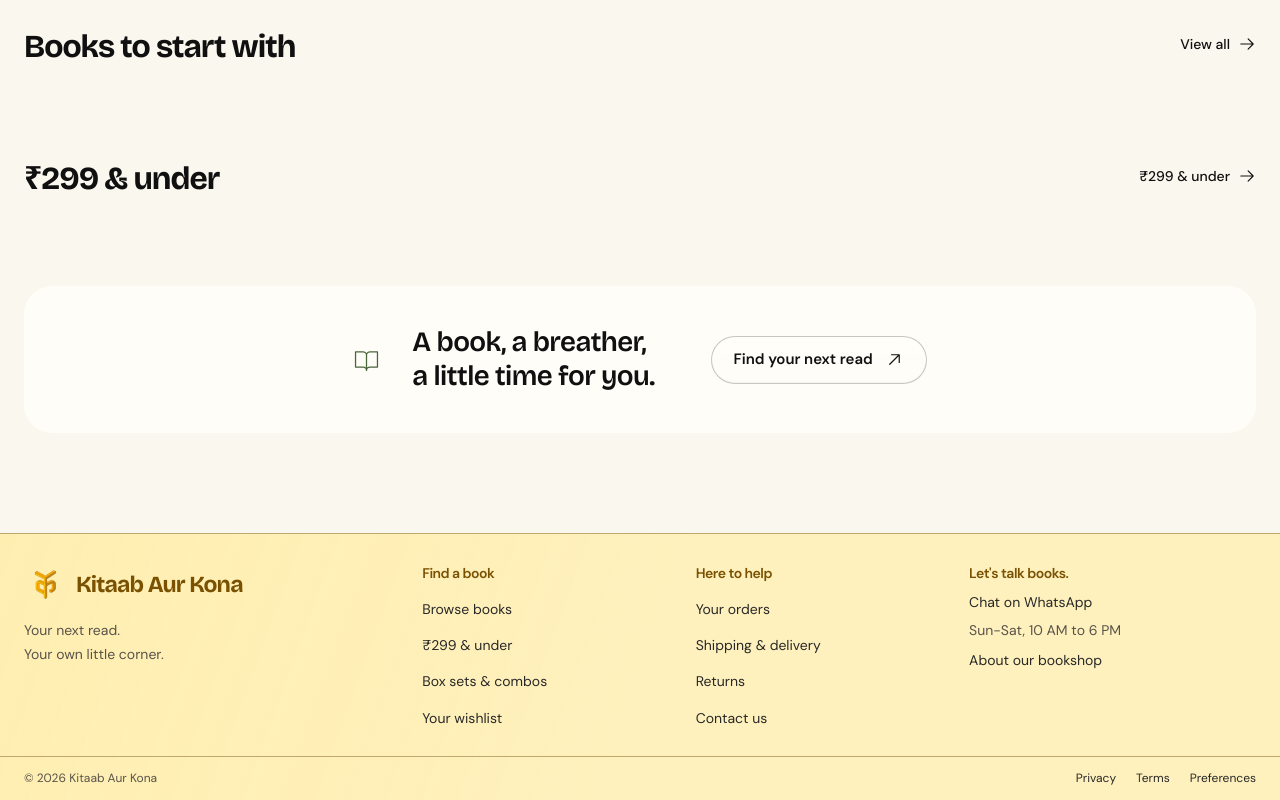
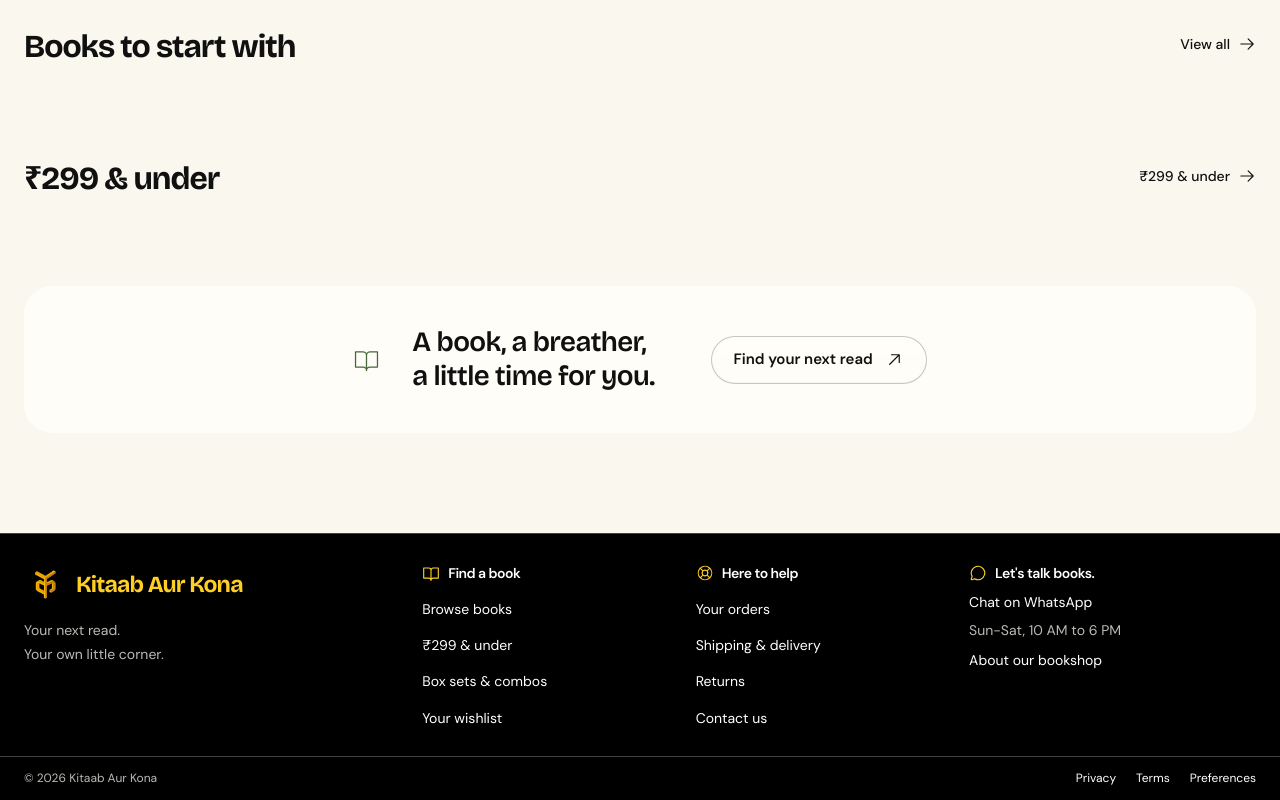
Before and after one commit to kitaabaurkona-pvt/kitaabaurkona, a React (Vite) app: page / in a window 1280 px wide. Shown: the part 959-1759 px from the top of the page. Built offline with nearby package versions, Linux system fonts and the light colour scheme; no server answers; the database is empty.

Commit message:
Style and organize the storefront footer

```diff
--- a/src/components/layout/SiteFooter.jsx
+++ b/src/components/layout/SiteFooter.jsx
@@ -1,11 +1,52 @@
+import { BookOpen, ChatCircle, Lifebuoy } from '@phosphor-icons/react';
 import { Link } from 'react-router-dom';
 import { CONTACT } from '../../utils/storeInfo';
 import { underPriceHref, categoryHref } from '../../utils/categories';
 import { previewMode } from '../../preview/mode';
+
 const YEAR = new Date().getFullYear();
-export default function SiteFooter(){return <footer className="site-footer"><div className="container editorial-footer">
- <div className="footer-brand"><Link className="brand-logo" to="/"><img src="/images/brand/emblem-header.webp" width="42" height="42" alt=""/><span className="brand-word">Kitaab Aur Kona</span></Link><p>Your next read.<br/>Your own little corner.</p></div>
- <nav aria-label="Shop"><h2>Find a book</h2><Link to="/books">Browse books</Link><Link to={underPriceHref}>₹299 & under</Link><Link to={categoryHref('Box Sets & Combos')}>Box sets & combos</Link><Link to="/wishlist">Your wishlist</Link></nav>
- <nav aria-label="Help"><h2>Here to help</h2><Link to="/orders">Your orders</Link><Link to="/shipping">Shipping & delivery</Link><Link to="/returns">Returns</Link><a href={`mailto:${CONTACT.email}`}>Contact us</a></nav>
- <div><h2>Let's talk books.</h2><a href={CONTACT.whatsappHref} target="_blank" rel="noopener noreferrer">Chat on WhatsApp</a><p>{CONTACT.hours}</p><Link to="/about">About our bookshop</Link></div>
- </div><div className="container editorial-footer-bottom"><span>© {YEAR} Kitaab Aur Kona</span><nav aria-label="Legal"><Link to="/privacy">Privacy</Link><Link to="/terms">Terms</Link><Link to="/settings">Preferences</Link></nav></div>{previewMode&&<p className="preview-note">Local frontend preview · Catalogue snapshot · Account and ordering services are not connected</p>}</footer>}
+
+export default function SiteFooter() {
+  return (
+    <footer className="site-footer">
+      <div className="container editorial-footer">
+        <div className="footer-brand">
+          <Link className="brand-logo" to="/">
+            <img src="/images/brand/emblem-header.webp" width="42" height="42" alt="" />
+            <span className="brand-word">Kitaab Aur Kona</span>
+          </Link>
+          <p>Your next read.<br />Your own little corner.</p>
+        </div>
+        <nav aria-labelledby="footer-shop">
+          <h2 id="footer-shop"><BookOpen aria-hidden="true" />Find a book</h2>
+          <Link to="/books">Browse books</Link>
+          <Link to={underPriceHref}>₹299 &amp; under</Link>
+          <Link to={categoryHref('Box Sets & Combos')}>Box sets &amp; combos</Link>
+          <Link to="/wishlist">Your wishlist</Link>
+        </nav>
+        <nav aria-labelledby="footer-help">
+          <h2 id="footer-help"><Lifebuoy aria-hidden="true" />Here to help</h2>
+          <Link to="/orders">Your orders</Link>
+          <Link to="/shipping">Shipping &amp; delivery</Link>
+          <Link to="/returns">Returns</Link>
+          <a href={`mailto:${CONTACT.email}`}>Contact us</a>
+        </nav>
+        <div className="footer-contact">
+          <h2><ChatCircle aria-hidden="true" />Let's talk books.</h2>
+          <a href={CONTACT.whatsappHref} target="_blank" rel="noopener noreferrer">Chat on WhatsApp</a>
+          <p>{CONTACT.hours}</p>
+          <Link to="/about">About our bookshop</Link>
+        </div>
+      </div>
+      <div className="container editorial-footer-bottom">
+        <span>© {YEAR} Kitaab Aur Kona</span>
+        <nav aria-label="Legal">
+          <Link to="/privacy">Privacy</Link>
+          <Link to="/terms">Terms</Link>
+          <Link to="/settings">Preferences</Link>
+        </nav>
+      </div>
+      {previewMode && <p className="preview-note">Local frontend preview · Catalogue snapshot · Account and ordering services are not connected</p>}
+    </footer>
+  );
+}
--- a/src/styles/storefront-motion.css
+++ b/src/styles/storefront-motion.css
@@ -92,17 +92,13 @@
 .drawer:focus { outline:none; }
 .menu-close { border-radius:10px; }
 .menu-close:focus-visible { outline:2px solid var(--c-focus); outline-offset:-4px; }
-/* Footer surfaces follow the selected theme. */
 :is(.site-footer,.checkout-footer) {
- --chrome-surface:#080808;
- --chrome-line:#46433a;
- background:linear-gradient(110deg,#ffcf2414,transparent 52%),var(--chrome-surface);
- border-color:var(--chrome-line);
+ --footer-line:#424242;
+ background:#000;
+ border-color:var(--footer-line);
+ color:#fff;
 }
-:root[data-theme='light'] :is(.site-footer,.checkout-footer) {
- --chrome-surface:#fff1bd;
- --chrome-line:#bda96e;
-}
+:is(.site-footer,.checkout-footer) a { color:#fff; }
 .site-header {
  --header-search:#181818;
  --header-line:#424242;
@@ -126,18 +122,24 @@
 .site-header .header-search > svg { display:none; }
 .site-footer { margin-top:36px; }
 .editorial-footer { gap:24px; padding-block:28px 20px; }
-.editorial-footer h2 { margin-bottom:6px; }
+.editorial-footer h2 { display:flex; align-items:center; gap:8px; margin-bottom:6px; color:#fff; }
+.editorial-footer h2 svg { width:18px; height:18px; flex:none; color:var(--c-gold); }
 .editorial-footer p { margin-block:6px; }
 .editorial-footer-bottom { padding-block:12px; }
+.site-footer :is(p,.editorial-footer-bottom) { color:#bcbab4; }
+@media (min-width:768px) and (max-width:1023px) {
+ .editorial-footer { grid-template-columns:repeat(2,minmax(0,1fr)); }
+ .editorial-footer .footer-contact { grid-column:auto; }
+}
 @media (max-width:767px) {
  .editorial-footer { gap:14px 20px; padding-block:22px 16px; }
  .editorial-footer-bottom { gap:4px; }
  .editorial-footer-bottom nav { flex-wrap:wrap; gap:4px 16px; }
 }
-.site-footer .brand-word,.editorial-footer h2,.checkout-footer p { color:var(--c-gold-deep); }
-:is(.site-footer,.checkout-footer) a:hover { color:var(--c-gold-deep); }
-:is(.site-footer,.checkout-footer) :focus-visible { outline-color:var(--c-focus); }
-.editorial-footer-bottom,.site-footer .preview-note { border-color:var(--chrome-line); }
+.site-footer .brand-word,.checkout-footer p { color:var(--c-gold); }
+:is(.site-footer,.checkout-footer) a:hover { color:var(--c-gold); }
+:is(.site-footer,.checkout-footer) :focus-visible { outline-color:var(--c-gold); }
+.editorial-footer-bottom,.site-footer .preview-note { border-color:var(--footer-line); }
 .brand-logo.brand-lockup { width:230px; max-width:100%; min-height:44px; }
 .brand-logo.brand-lockup img { width:100%; height:auto; }
 .brand-lockup .brand-lockup-dark,
```
